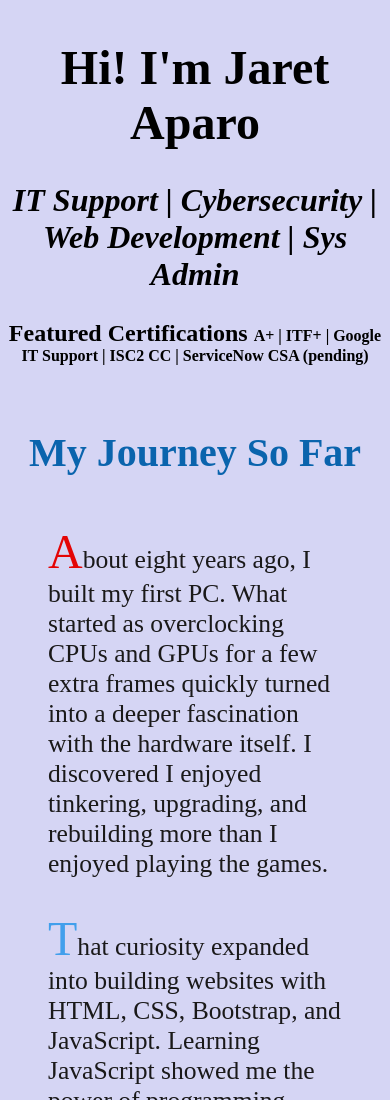
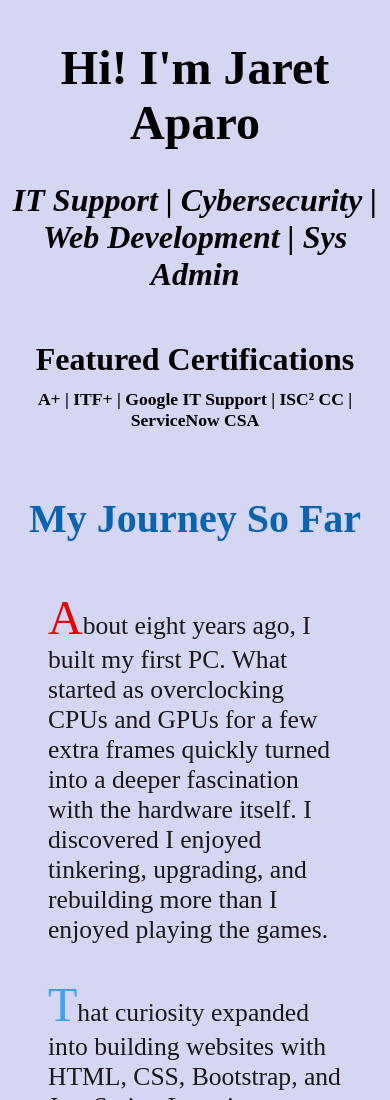
Before and after one commit to JaretAp/jaretaparo.com, a plain HTML site: page index.html in a window 390 px wide. Shown: the top 1100 px of the page. Drawn offline with Linux system fonts and the light colour scheme; a script that the page names is missing.

Commit message:
Fixed and stylized headers

```diff
--- a/index.html
+++ b/index.html
@@ -44,7 +44,8 @@
       Hi! I'm Jaret Aparo
     </h1>
     <h2 id="knowledge_areas">IT Support | Cybersecurity | Web Development | Sys Admin</h2>
-    <h2 id="certifications"><span id="featured_certifications">Featured Certifications </span> A+ | ITF+ | Google IT Support | ISC2 CC | ServiceNow CSA (pending)</h2>
+    <h2 id="featured_certifications">Featured Certifications</h2>
+    <h3 id="certifications">A+ | ITF+ | Google IT Support | ISC&sup2 CC | ServiceNow CSA</h3>
   </div>
 
   <div class="bio">
--- a/styles.css
+++ b/styles.css
@@ -30,12 +30,15 @@ h1{
 
 #certifications {
   text-align: center;
-  font-size: 1rem;
+  font-size: 1.50rem;
+  margin-top: -.50rem;
 }
 
 #featured_certifications {
+  margin-top: 3rem;
   font-style: bold;
-  font-size: 1.5rem;
+  font-size: 2rem;
+  text-align: center;
 }
 
 #my_journey {
@@ -118,9 +121,17 @@ span {
 }
 
 @media (max-width : 640px) {
+
+  #certifications {
+  text-align: center;
+  font-size: 1.10rem;
+  margin-top: -1rem;
+  }
+
   .outer-box-Desktop {
     display: none;
   }
+
   .outer-box-Mobile {
     display: flex;
   }
```
